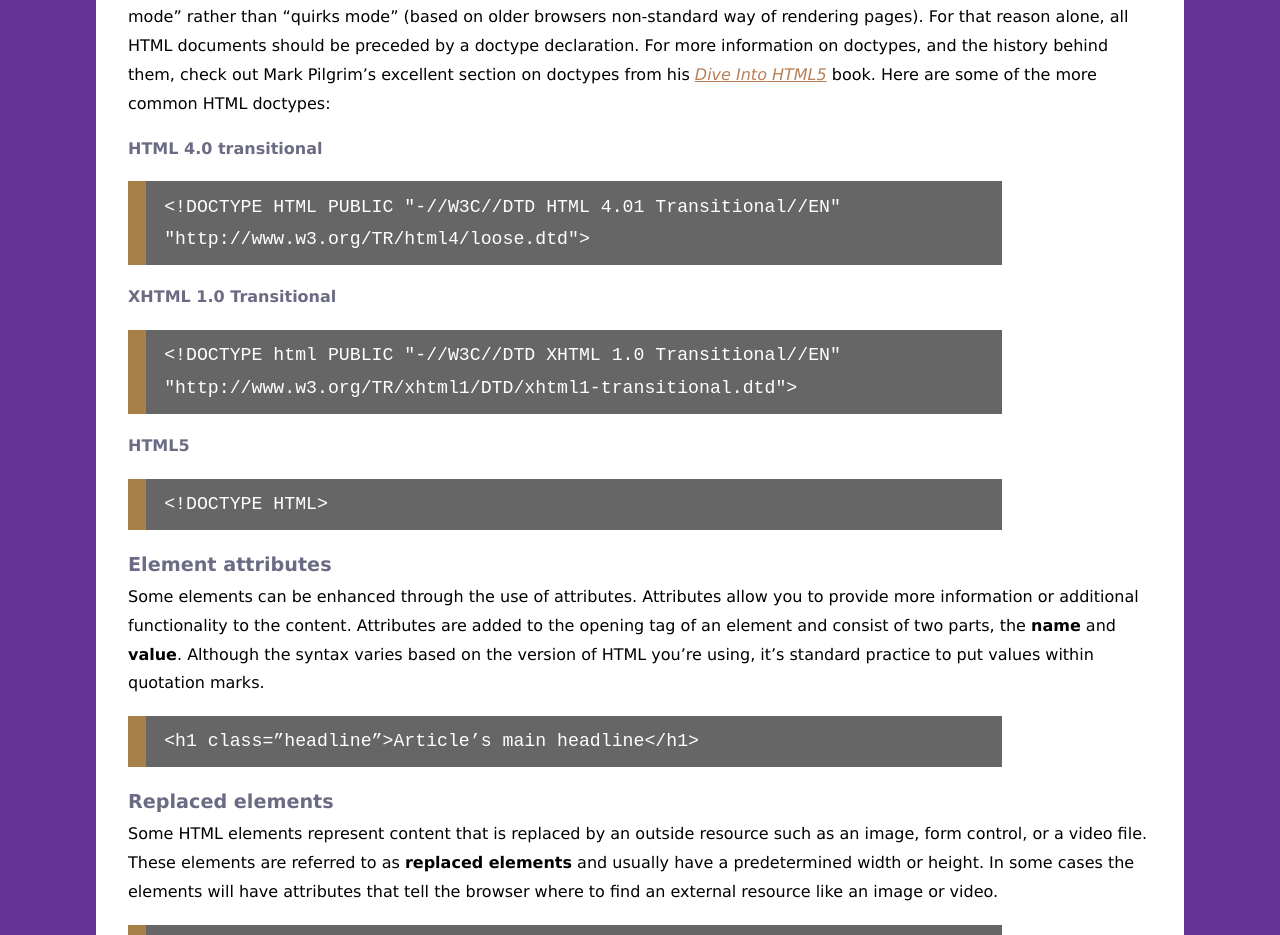
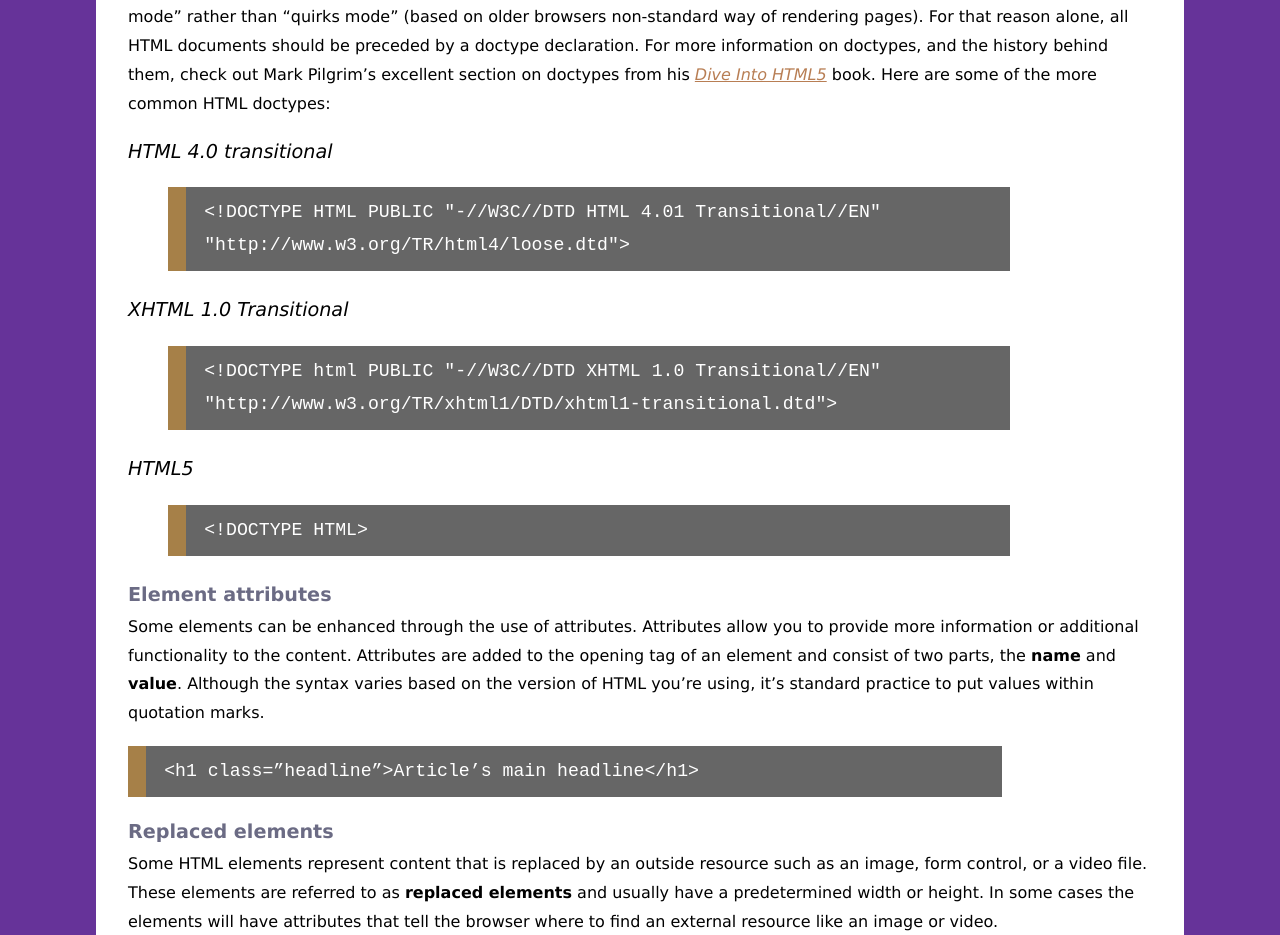
Before and after one commit to gissellefrancisco463-ux/Comp484-hw4, a plain HTML site: page syntax.html in a window 1280 px wide. Shown: the part 1660-2595 px from the top of the page. Drawn offline with Linux system fonts and the light colour scheme.

Commit message:
Update syntax

```diff
--- a/syntax.html
+++ b/syntax.html
@@ -118,13 +118,29 @@
             >
             book. Here are some of the more common HTML doctypes:
           </p>
-          <h4 class="dtd">HTML 4.0 transitional</h4>
+
+         <dl>
+          <dt class="dtd">HTML 4.0 transitional </dt>
+          <dd>
           <pre><code>&lt;!DOCTYPE HTML PUBLIC &quot;-//W3C//DTD HTML 4.01 Transitional//EN&quot; &quot;http://www.w3.org/TR/html4/loose.dtd&quot;&gt;</code></pre>
-          <h4 class="dtd">XHTML 1.0 Transitional</h4>
+          </dd>
+
+
+          <dt class="dtd">XHTML 1.0 Transitional</dt>
+
+          <dd>
           <pre><code>&lt;!DOCTYPE html PUBLIC &quot;-//W3C//DTD XHTML 1.0 Transitional//EN&quot; &quot;http://www.w3.org/TR/xhtml1/DTD/xhtml1-transitional.dtd&quot;&gt;</code></pre>
-          <h4 class="dtd">HTML5</h4>
-          <pre><code>&lt;!DOCTYPE HTML&gt;</code>
-</pre>
+          </dd>
+
+          <dt class="dtd">HTML5</dt>
+          <dd>
+            <pre><code>&lt;!DOCTYPE HTML&gt;</code></pre>
+          </dd>
+         </dl>
+
+
+
+
         </section>
         <section>
           <h3>Element attributes</h3>
```
